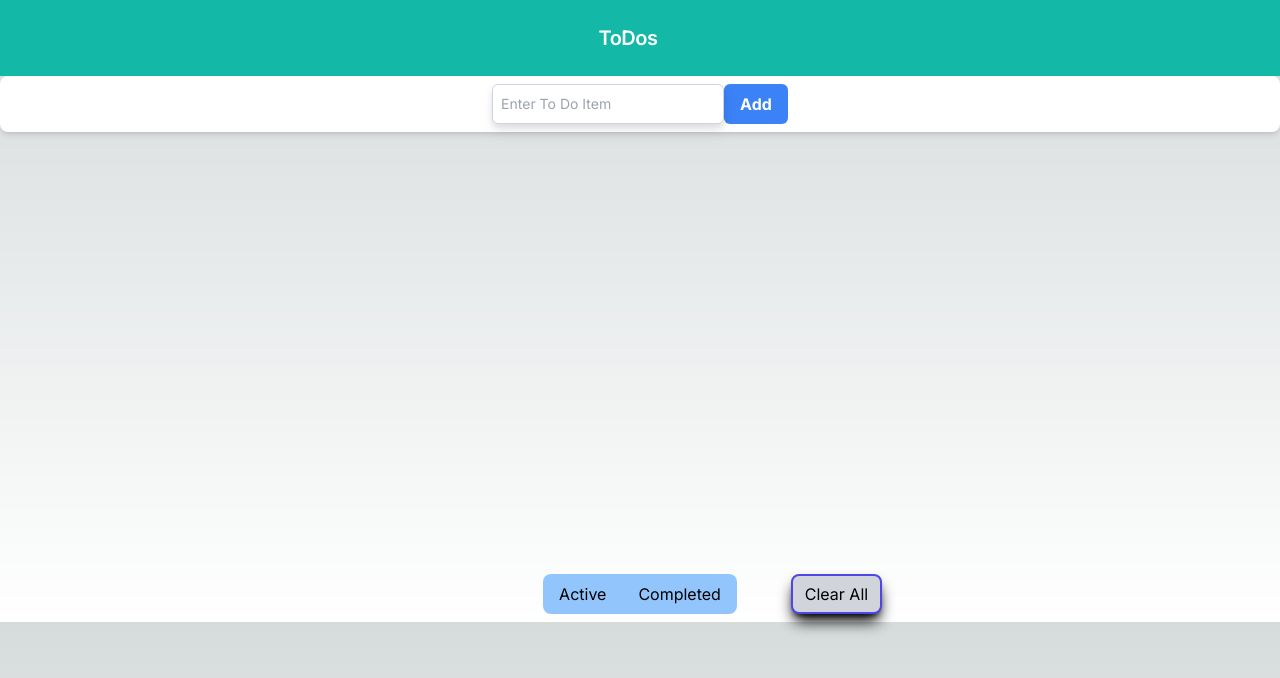
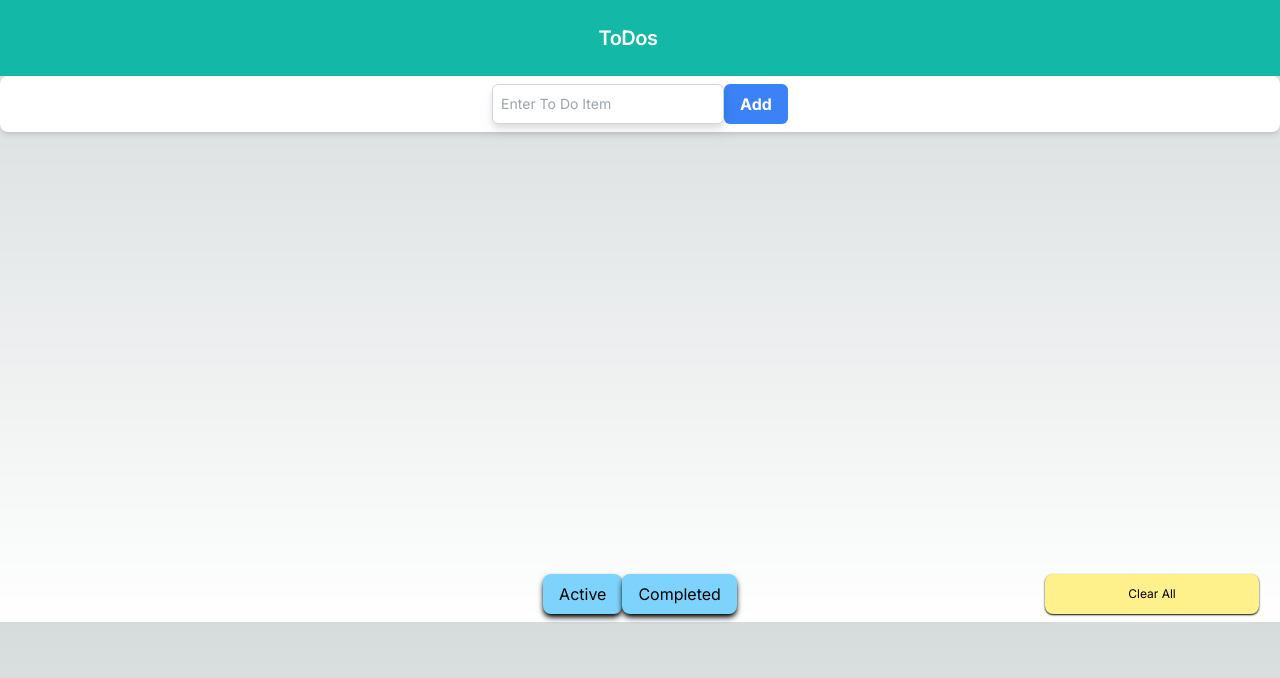
Before and after one commit to SheoranRavi/ListsApp, a Next.js app in the folder webapp/: page / in a window 1280 px wide. Both pictures are taken after a click on the element "Completed". Shown: the top 678 px of the page. Built offline with nearby package versions, Linux system fonts and the light colour scheme.

Commit message:
sleep style

```diff
--- a/webapp/src/app/components/ClearAll.jsx
+++ b/webapp/src/app/components/ClearAll.jsx
@@ -12,7 +12,7 @@ export default function ClearAll(props){
     return (
         <>
             <button
-                className="inline w-3/4 rounded-lg bg-gray-300 hover:bg-gray-400 active:bg-gray-500 justify-self-end border-2 border-indigo-600 shadow-lg shadow-black"
+                className="inline h-half w-10/12 text-xs rounded-lg bg-yellow-200 hover:bg-gray-400 active:bg-gray-500 justify-self-center shadow-sm shadow-black"
                 onClick={handleClick}
             >
                 Clear All
--- a/webapp/src/app/components/Filters.jsx
+++ b/webapp/src/app/components/Filters.jsx
@@ -29,15 +29,15 @@ export default function Filters(props) {
 	return (
 		<>
 			<div className="flex justify-center pb-2">
-				<div className="grid grid-cols-[1fr_2fr_1fr]">
+				<div className="grid grid-cols-[1fr_3fr_1fr] w-full">
                     <div></div>
-					<ul className="mx-6 inline-block bg-blue-300 rounded-lg">
+					<ul className="mx-6 inline-block bg-white-600 rounded-lg justify-self-center">
 						{filters.map((item) => {
 							return (
 								<div
 									key={item.id}
 									id={item.name}
-									className="px-4 py-2 active:bg-gray-600 active:text-blue-200  rounded-lg cursor-pointer inline-block hover:bg-gray-200 hover:text-gray-600"
+									className="px-4 py-2 bg-sky-300 active:bg-gray-600 active:text-blue-200  rounded-lg cursor-pointer inline-block hover:bg-gray-200 hover:text-gray-600 shadow-md shadow-black"
 								>
 									<li
 										id={item.name}
```
